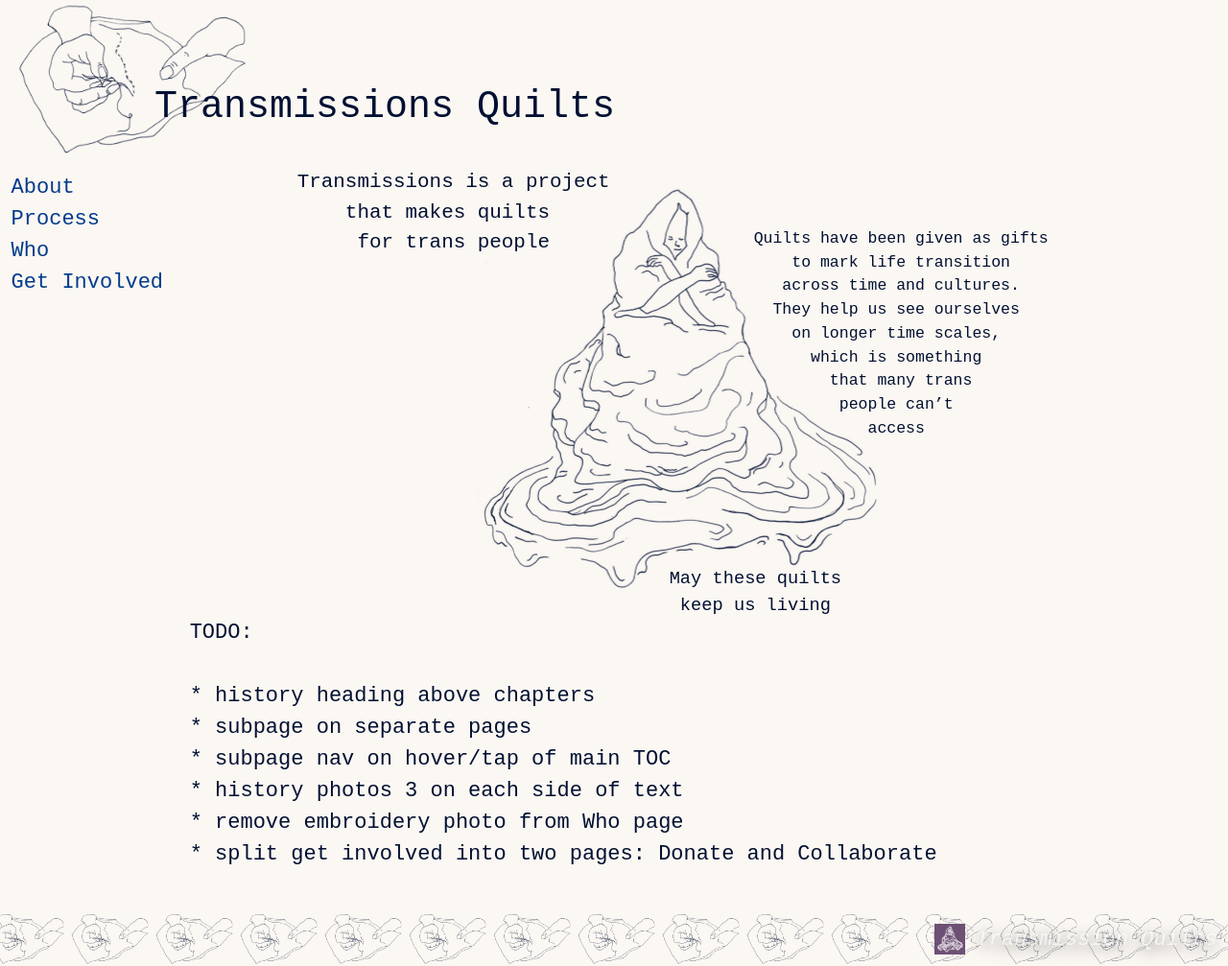
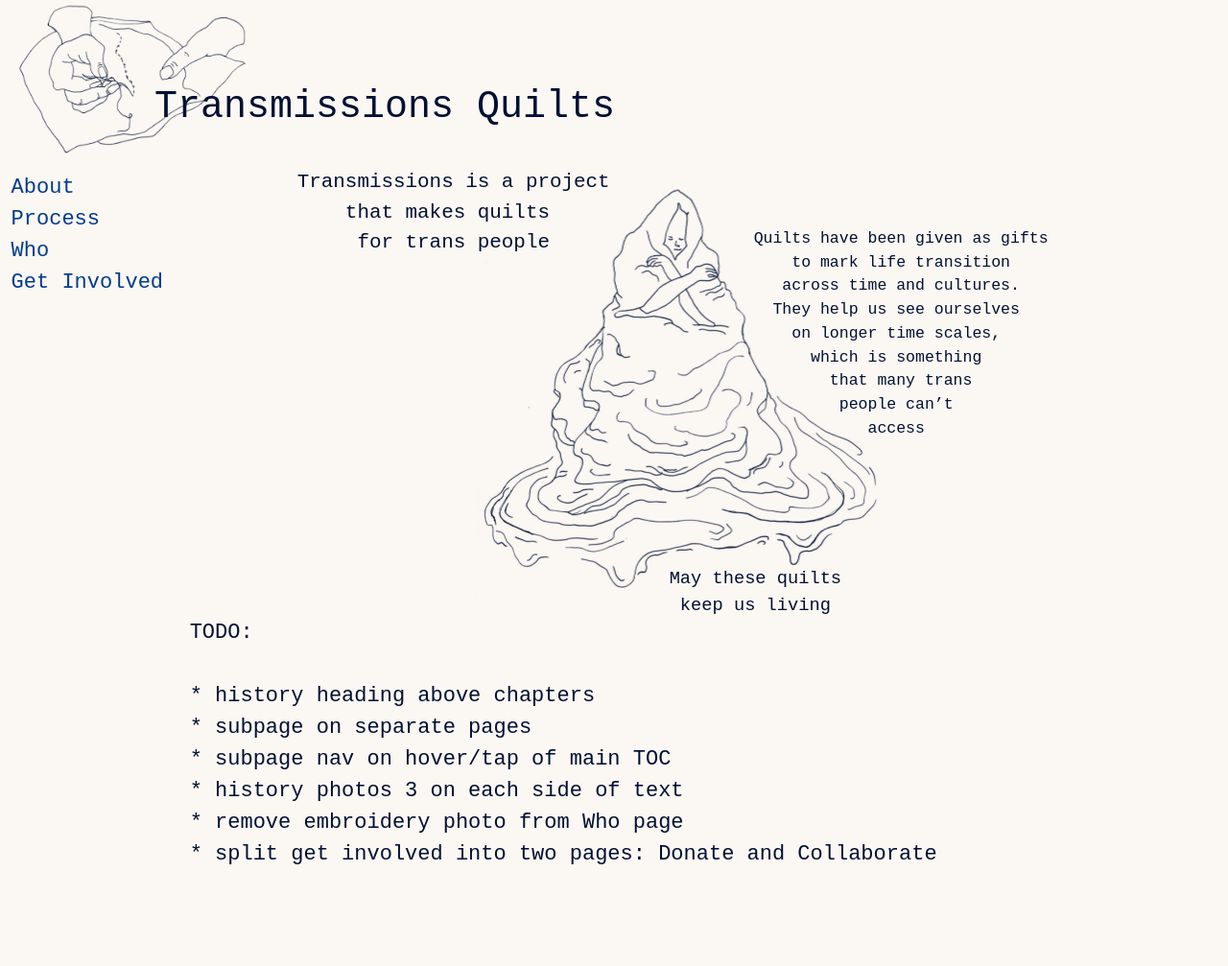
Before and after one commit to danieldickison/transmission-site, a Jekyll site: the page built from index.html, in a window 1280 px wide and 1007 px high. Shown: the whole window at 96% size. Built offline with Jekyll 4.4.1, drawn with Linux system fonts in a browser that asks for light colours; some web fonts are replaced.

Commit message:
We don’t really need a footer

```diff
--- a/_layouts/default.html
+++ b/_layouts/default.html
@@ -69,15 +69,5 @@
     <main>
       {{ content }}
     </main>
-    <footer>
-      <div>
-        <img
-          src="{{ '/assets/icons/logo-512.png' | relative_url }}"
-          alt="Transmission Project logo"
-          width="32" height="32"
-        />
-        <a href="mailto:{{ site.email }}"> Transmission Quilts </a>
-      </div>
-    </footer>
   </body>
 </html>
--- a/_sass/base.scss
+++ b/_sass/base.scss
@@ -101,40 +101,6 @@ header {
       left: 161px;
       top: 28px;
     }
-}
-
-footer {
-  /* background-color: var(--color-header-bg); */
-  background-image: url($baseurl + "/assets/images/illustration-who.png");
-  background-size: contain;
-  background-position: center;
-
-  grid-column: 1 / -1;
-
-  color: var(--color-header-fg);
-
-  a:any-link {
-    color: inherit;
-    text-shadow: 0 4px 15px rgba(0, 0, 0, 0.5);
-    @include underline-on-hover;
-  }
-}
-
-footer {
-  grid-row: 4;
-
-  font-weight: 500;
-  font-style: italic;
-
-  padding: 1ex;
-
-  > div {
-    grid-column: 1 / -1;
-    display: flex;
-    flex-flow: row wrap;
-    justify-content: flex-end;
-    gap: 1ex;
-  }
 }
 
 #site-toc {
```
